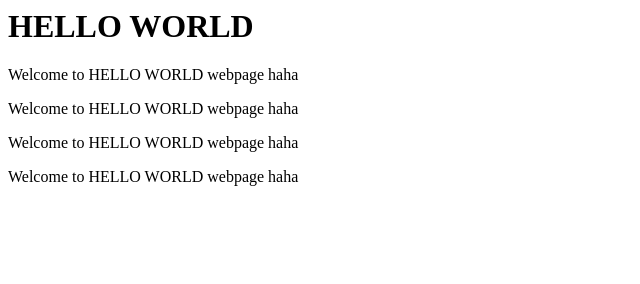
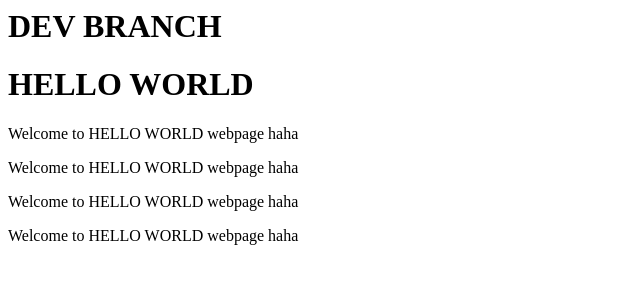
Before and after one commit to Lurky-phish-2085/gh-actions-html, a website: page src/public/index.html in a window 1280 px wide. Shown: the whole page, without its empty margins (0-640 px from the left). Drawn offline with Linux system fonts and the light colour scheme.

Commit message:
added banner to indicate the changes was form the dev branch

```diff
--- a/src/public/index.html
+++ b/src/public/index.html
@@ -1,3 +1,4 @@
+<h1>DEV BRANCH</h1>
 <h1>HELLO WORLD</h1>
 <p>Welcome to HELLO WORLD webpage haha</p>
 
```
